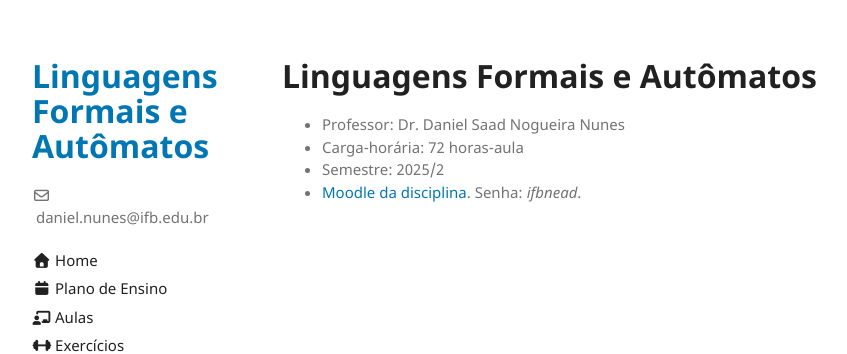
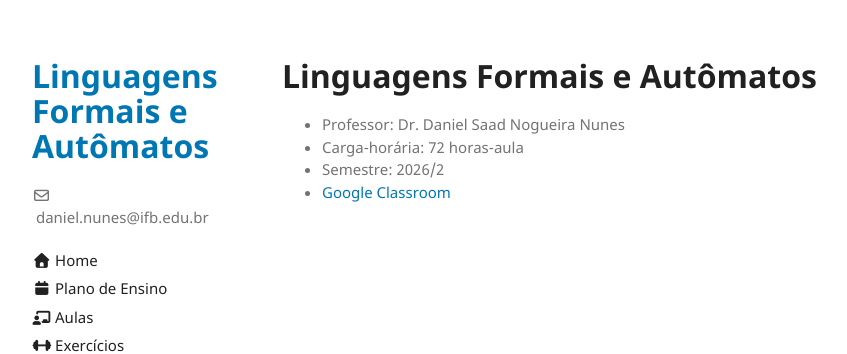
Before and after one commit to danielsaad/linguagens-formais-e-automatos, a Jekyll site: the page built from index.md, in a window 1280 px wide. Shown: the top 354 px of the page, without its empty margins (178-1025 px from the left). Built offline with Jekyll 4.4.1, drawn with Linux system fonts in a browser that asks for light colours; the repository's description, which GitHub fills in, is left out; our own code applies the rules of GitHub Pages for plain Markdown files.

Commit message:
atualizando site

```diff
--- a/index.md
+++ b/index.md
@@ -6,5 +6,5 @@ layout: default
 
 - Professor: Dr. Daniel Saad Nogueira Nunes
 - Carga-horária: 72 horas-aula
-- Semestre: 2025/2
-- [Moodle da disciplina](https://nead.ifb.edu.br/course/view.php?id=21534). Senha: *ifbnead*.
+- Semestre: 2026/2
+- [Google Classroom](https://classroom.google.com/c/ODY5MDc5ODkyNzMw?cjc=aoyjxbuz)
```
